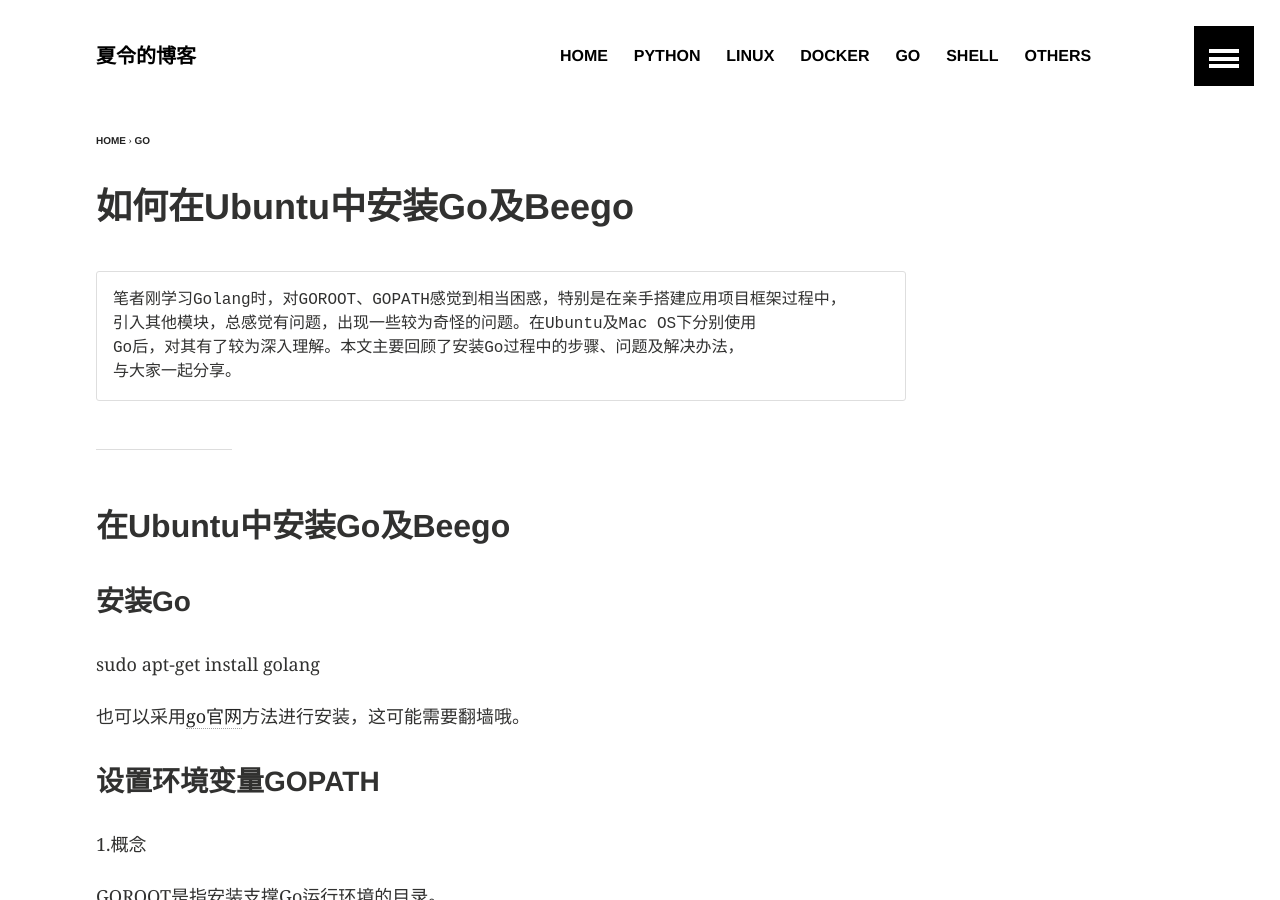
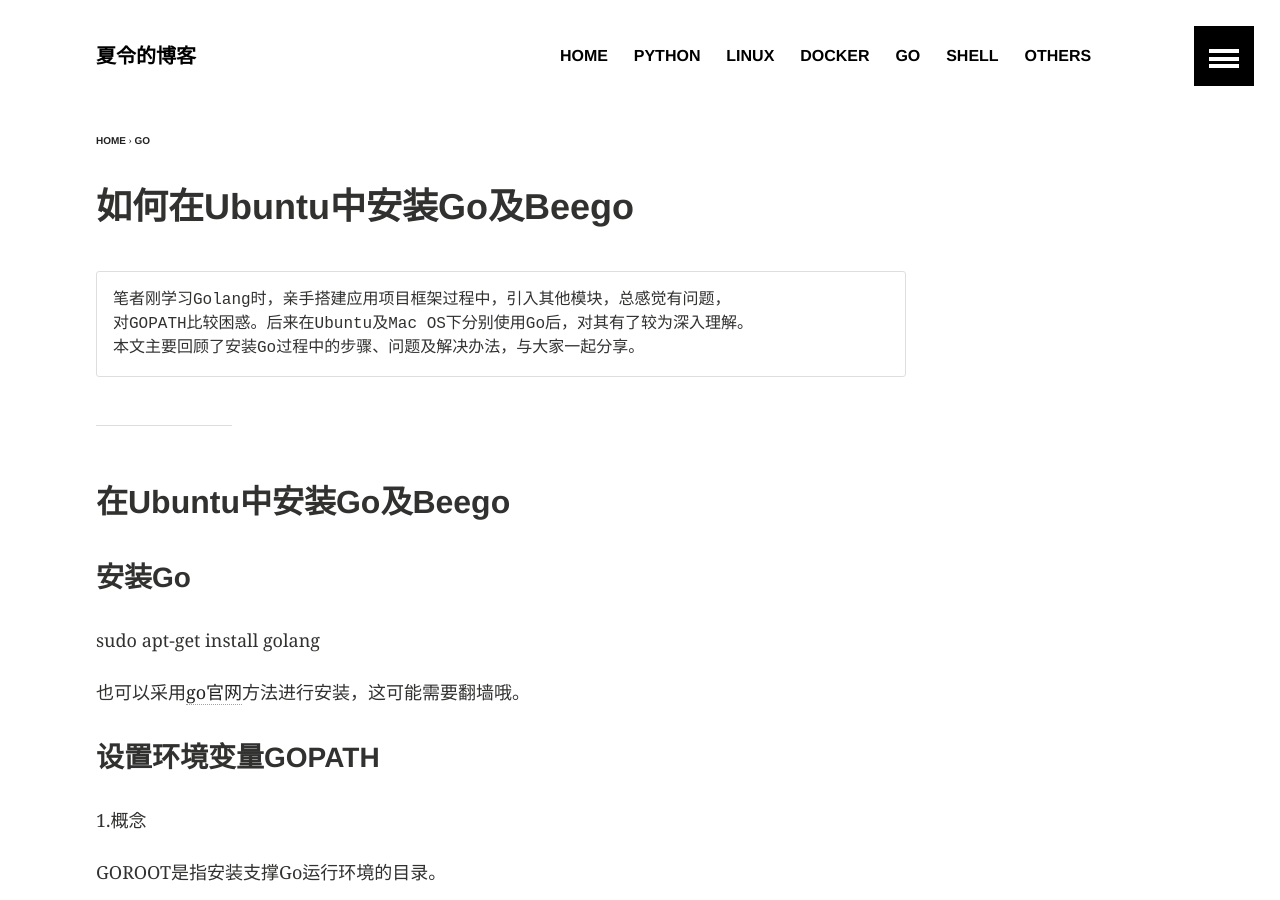
Before and after one commit to xialingsc/home, a Jekyll site: the page built from _posts/go/2015-08-09-how-to-install-golang.md, in a window 1280 px wide and 900 px high. Built offline with Jekyll 4.4.1, drawn with Linux system fonts in a browser that asks for light colours; comment, search, counter and statistics services are not loaded.

```diff
--- a/_posts/go/2015-08-09-how-to-install-golang.md
+++ b/_posts/go/2015-08-09-how-to-install-golang.md
@@ -9,10 +9,9 @@ image:
 
 {% highlight bash %}
 {% raw %}
-笔者刚学习Golang时，对GOROOT、GOPATH感觉到相当困惑，特别是在亲手搭建应用项目框架过程中，
-引入其他模块，总感觉有问题，出现一些较为奇怪的问题。在Ubuntu及Mac OS下分别使用
-Go后，对其有了较为深入理解。本文主要回顾了安装Go过程中的步骤、问题及解决办法，
-与大家一起分享。
+笔者刚学习Golang时，亲手搭建应用项目框架过程中，引入其他模块，总感觉有问题，
+对GOPATH比较困惑。后来在Ubuntu及Mac OS下分别使用Go后，对其有了较为深入理解。
+本文主要回顾了安装Go过程中的步骤、问题及解决办法，与大家一起分享。
 {% endraw %}
 {% endhighlight %}
 
```
